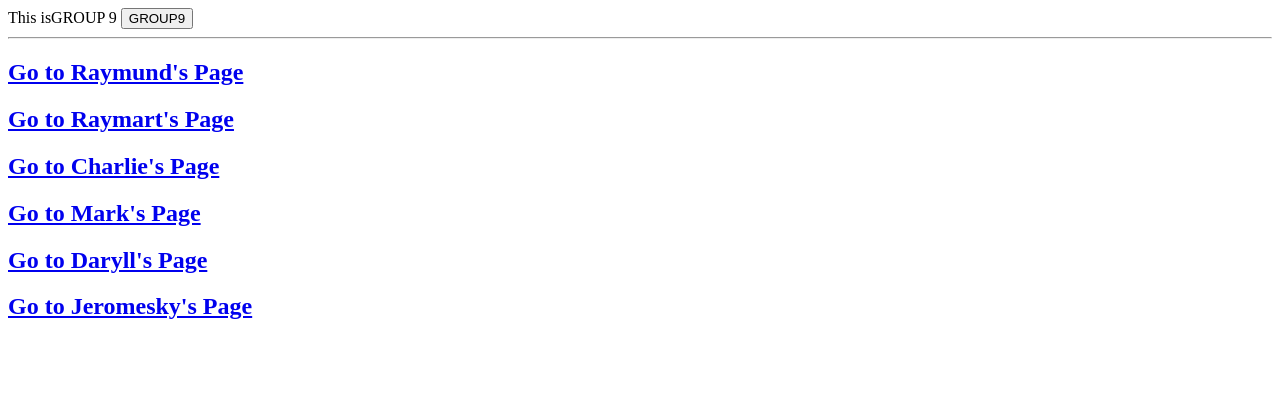
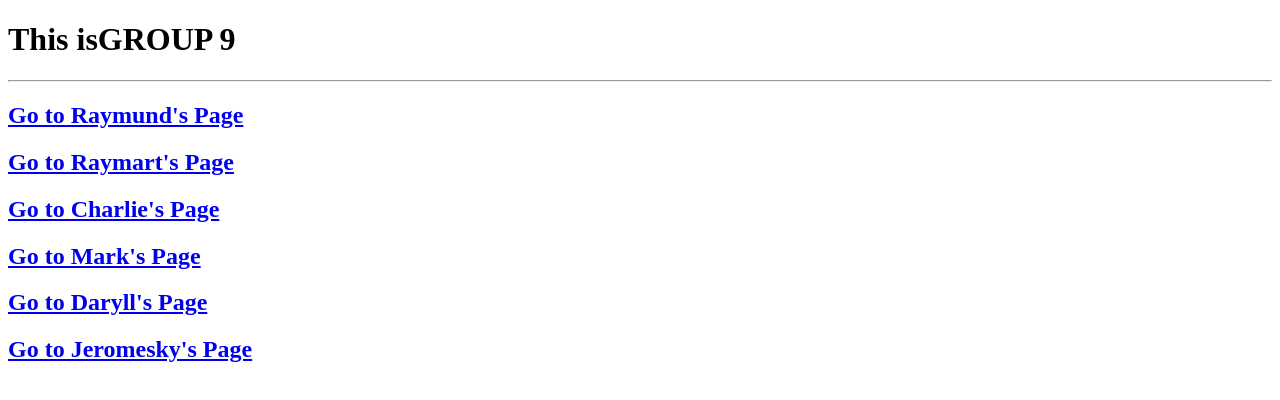
Before and after one commit to raymundpaulfontanilla/group9Sample, a plain HTML site: page index.html in a window 1280 px wide. Drawn offline with Linux system fonts and the light colour scheme.

Commit message:
mark's updated 3

```diff
--- a/index.html
+++ b/index.html
@@ -7,8 +7,10 @@
     <title>GROUP 9</title>
 </head>
 <body>
-    This isGROUP 9
-    <button>GROUP9</button>
+    <div class="container">
+            <h1>This isGROUP 9</h1>
+    </div>
+
     <hr>
     <h2><a href="raymund.html">Go to Raymund's Page</a> </h2>
     <h2><a href="Raymart.html">Go to Raymart's Page</a></h2>
```
